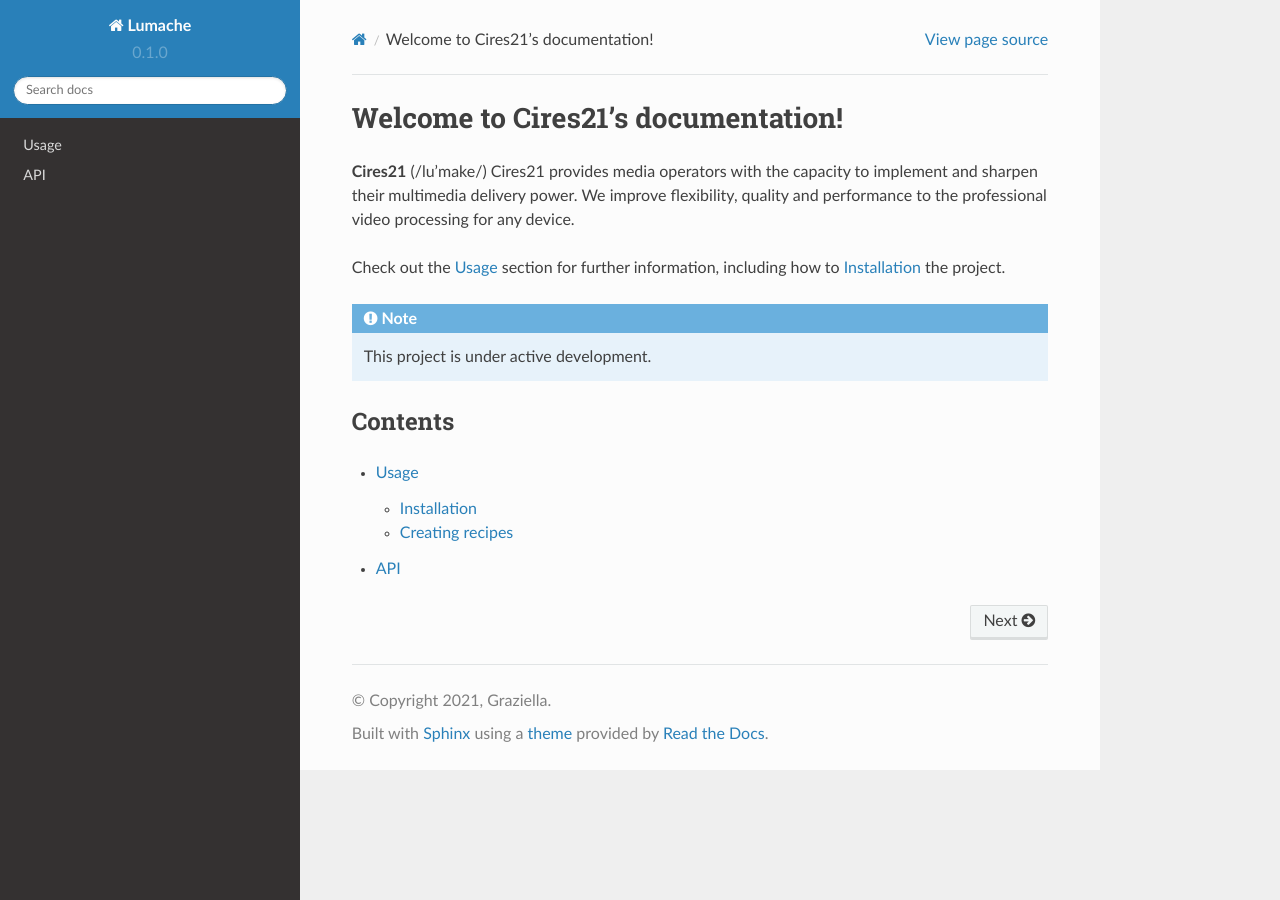
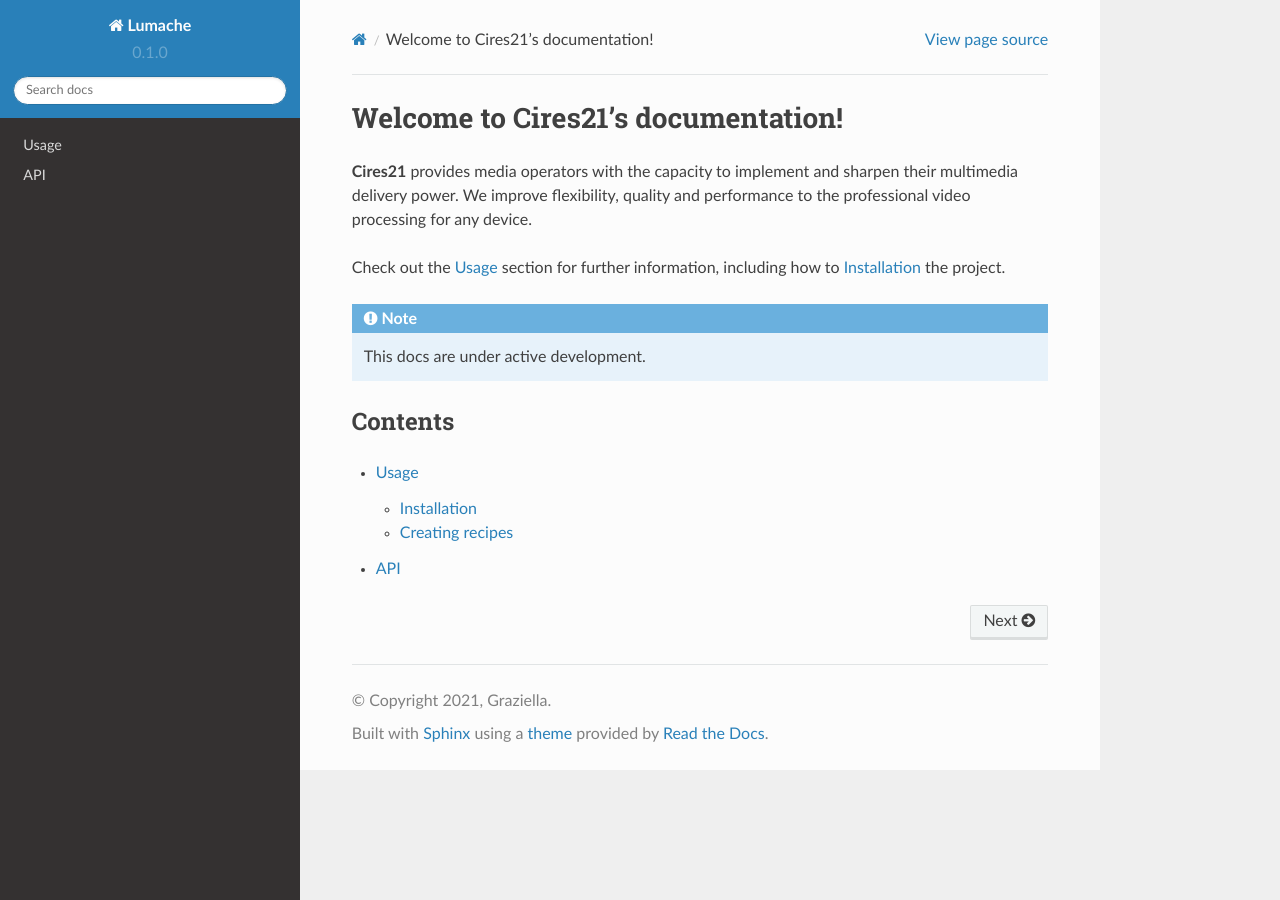
Before and after one commit to nachomileo/cires21docs, a Sphinx documentation site: the page built from docs/source/index.rst, in a window 1280 px wide. Built offline with Sphinx 7.4.7 and the Read the Docs theme 2.0.0, drawn with Linux system fonts in a browser that asks for light colours.

Commit message:
Update index.rst

```diff
--- a/docs/source/index.rst
+++ b/docs/source/index.rst
@@ -1,14 +1,14 @@
 Welcome to Cires21's documentation!
 ===================================
 
-**Cires21** (/lu'make/) Cires21 provides media operators with the capacity to implement and sharpen their multimedia delivery power. We improve flexibility, quality and performance to the professional video processing for any device.
+**Cires21** provides media operators with the capacity to implement and sharpen their multimedia delivery power. We improve flexibility, quality and performance to the professional video processing for any device.
 
 Check out the :doc:`usage` section for further information, including
 how to :ref:`installation` the project.
 
 .. note::
 
-   This project is under active development.
+   This docs are under active development.
 
 Contents
 --------
```
